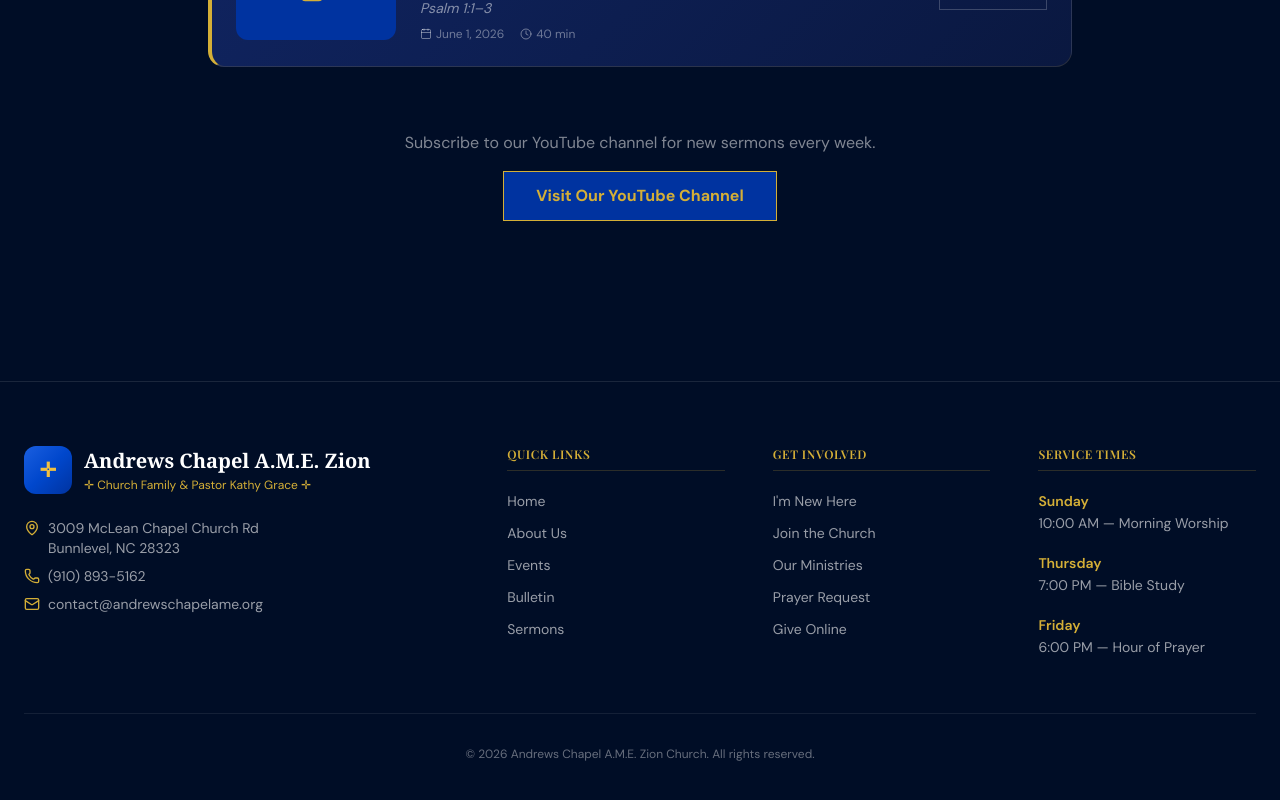
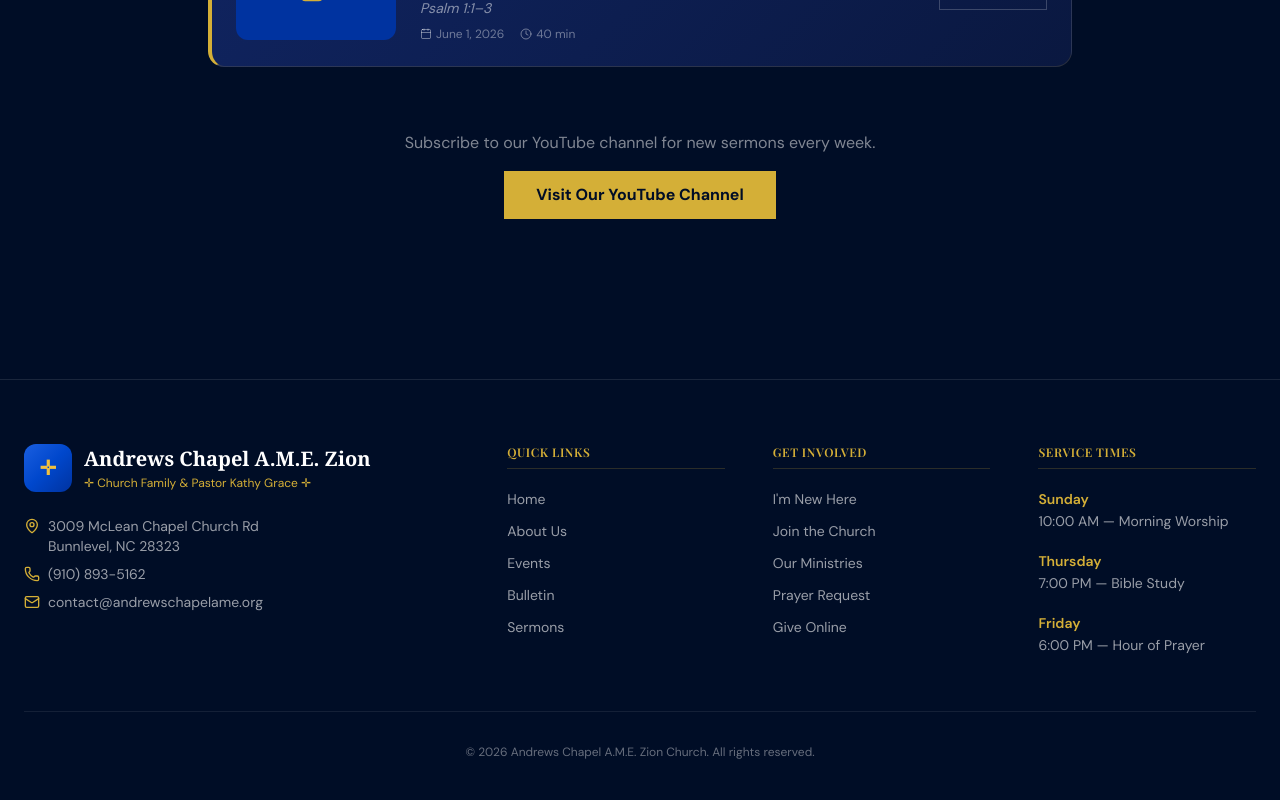
Before and after one commit to CMjmc86/andrews-chapel-next, a Next.js app: page /media/sermons in a window 1280 px wide. Shown: the part 1024-1824 px from the top of the page. Built offline with nearby package versions, Linux system fonts and the light colour scheme; a web font is replaced by a local one.

Commit message:
Feat: Add Events sub-pages, fix sermons YouTube button to gold

```diff
--- a/src/app/media/sermons/page.tsx
+++ b/src/app/media/sermons/page.tsx
@@ -126,7 +126,7 @@ export default function SermonsPage() {
           href="https://www.youtube.com/@AndrewsChapelAMEZion"
           target="_blank"
           rel="noopener noreferrer"
-          className="inline-block bg-[#0033A0] border border-[#D4AF37] text-[#D4AF37] font-bold px-8 py-3 rounded-lg hover:bg-[#0047CC] transition-colors"
+          className="inline-block bg-[#D4AF37] text-[#000D26] font-bold px-8 py-3 rounded-lg hover:bg-[#F0C040] transition-colors"
         >
           Visit Our YouTube Channel
         </a>
```
